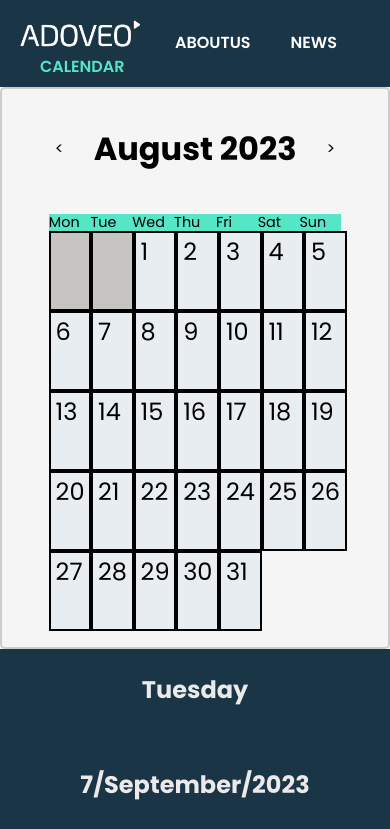
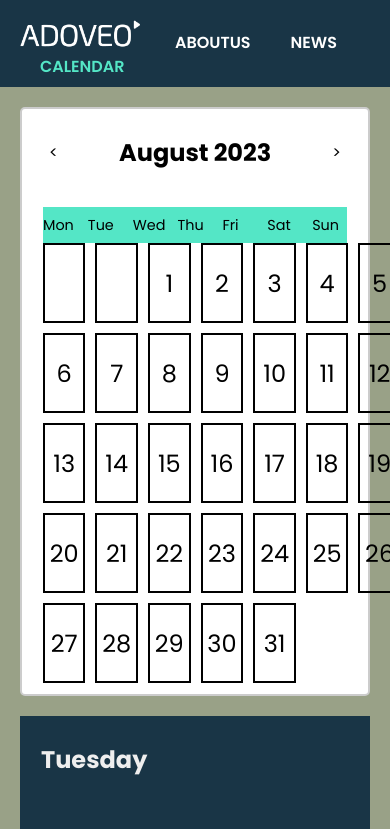
Before and after one commit to JamJarLid/devops-project, a React (Vite) app: page /calendar in a window 390 px wide. Shown: the top 829 px of the page. Built offline with nearby package versions, Linux system fonts and the light colour scheme.

Commit message:
made few changes

```diff
--- a/src/calendar/calendar.css
+++ b/src/calendar/calendar.css
@@ -1,4 +1,4 @@
-.calendarContainer {
+/*.calendarContainer {
 	display: flex;
 	width: 100%;
 	flex-wrap: nowrap;
@@ -140,4 +140,168 @@ h2 {
 	height: 5rem;
 }
 
+}*/
+
+/* calendar.css */
+.calendarContainer {
+  display: flex;
+  flex-wrap: wrap;
+  justify-content: flex-start;
+  background-color: hsl(79, 12%, 58%);
+  align-items: stretch;
+  padding: 20px;
 }
+
+.calendar {
+  flex: 2;
+  border: 2px solid #ccc;
+  border-radius: 5px;
+  padding: 4% 8%;
+  font-family: 'Poppins', sans-serif;
+  background-color: #fff;
+}
+
+.calendarTodo {
+  flex: 1;
+  padding: 20px;
+	justify-content: space-between;
+  background-color: #193546;
+  color: #eee;
+}
+
+.header {
+  display: flex;
+  justify-content: space-between;
+  align-items: center;
+  margin-bottom: 20px;
+}
+
+.header button {
+  background: none;
+  border: none;
+  font-size: 16px;
+  cursor: pointer;
+}
+
+.days {
+  display: grid;
+  grid-template-columns: repeat(7, 1fr);
+  background-color: rgba(84, 230, 198, 1);
+  gap: 10px;
+  padding: 10px 0;
+}
+
+.dates {
+  display: grid;
+  grid-template-columns: repeat(7, 1fr);
+  gap: 10px;
+}
+
+.empty-day,
+.day {
+  font-size: 1.5rem;
+  border: 2px solid #000000;
+  cursor: pointer;
+  height: 8rem;
+  padding: 0.3rem;
+  display: flex;
+  flex-direction: column;
+  align-items: center;
+  justify-content: center;
+  transition: background-color 0.2s;
+}
+
+.empty-day:hover,
+.day:hover {
+  background-color: #f0f0f0;
+}
+
+.empty-day.selected,
+.day.selected {
+  background-color: #4caf50;
+  color: #fff;
+}
+
+.task-count {
+  font-size: 14px;
+  color: #777;
+  margin-top: 5px;
+}
+
+.todo-list {
+  padding: 20px;
+  background-color: #f0f0f0;
+}
+
+.add-task {
+  margin-top: 10px;
+  display: flex;
+  align-items: center;
+}
+
+.add-task input {
+  flex: 1;
+  padding: 5px;
+  border: 1px solid #ccc;
+  border-radius: 4px;
+}
+
+.add-task button {
+  padding: 5px 10px;
+  background-color: #4caf50;
+  color: #fff;
+  border: none;
+  border-radius: 4px;
+  cursor: pointer;
+}
+
+.add-task button:hover {
+  background-color: #45a049;
+}
+
+/* Media Queries */
+@media screen and (min-width: 811px) and (max-width: 1080px) {
+  .calendar {
+    padding: 3% 6%;
+  }
+
+  .calendarTodo h2 {
+    font-size: 2rem;
+  }
+
+  .day,
+  .empty-day {
+    height: 6rem;
+  }
+}
+
+@media screen and (max-width: 810px) {
+  .calendarContainer {
+    flex-direction: column-reverse;
+    align-items: center;
+  }
+
+  .calendar {
+    width: 100%;
+    padding: 3% 6%;
+    margin-bottom: 20px;
+  }
+
+  .calendarTodo {
+    width: 100%;
+    padding: 3% 6%;
+  }
+
+  .calendarTodo h2 {
+    font-size: 1.5rem;
+  }
+
+  .weekday {
+    font-size: 0.9rem;
+  }
+
+  .day,
+  .empty-day {
+    height: 5rem;
+  }
+}
```
